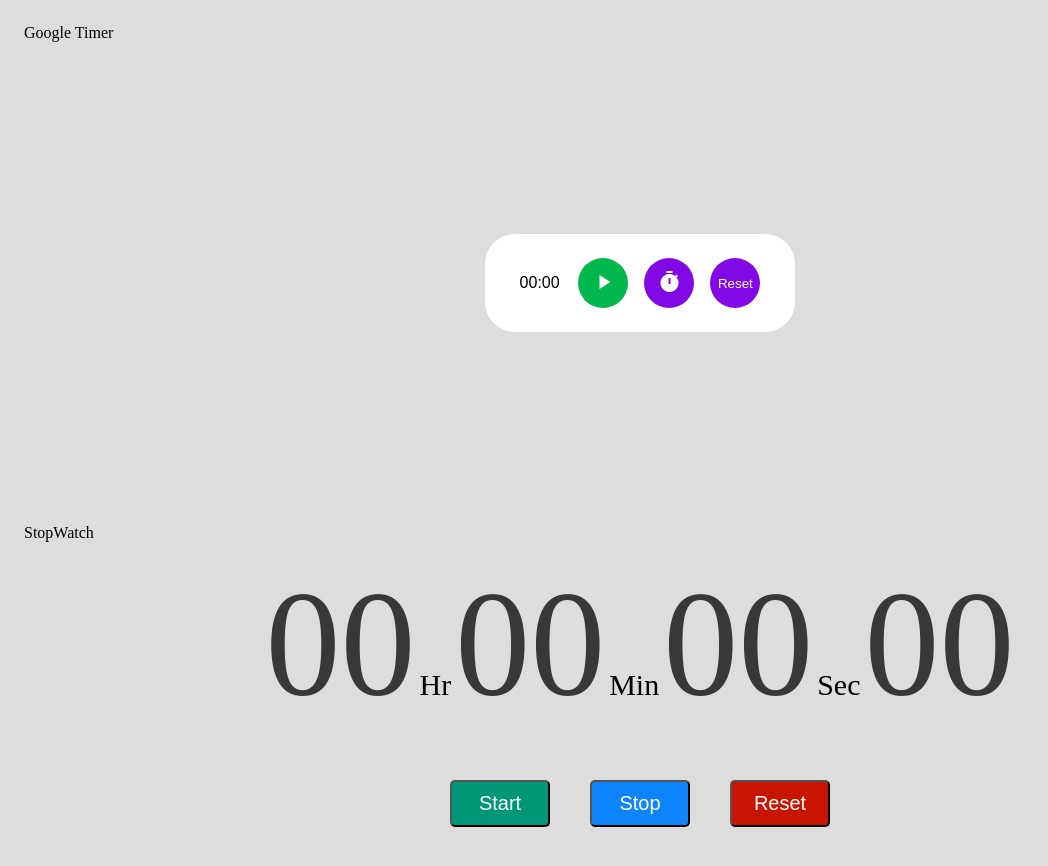
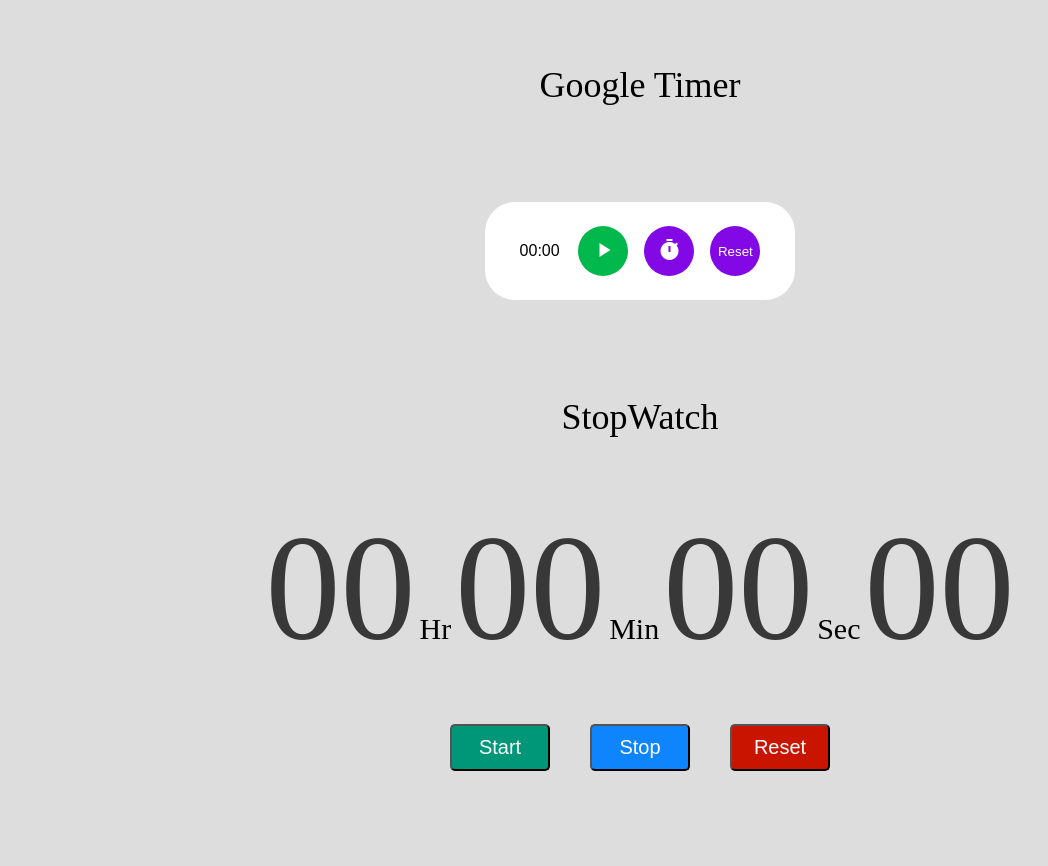
Before and after one commit to alaakhodary/Timer, a plain HTML site: page index.html in a window 1280 px wide. Shown: the whole page, without its empty margins (0-1048 px from the left). Drawn offline with Linux system fonts and the light colour scheme.

Commit message:
modifaying to the file

```diff
--- a/style.css
+++ b/style.css
@@ -3,6 +3,13 @@ body {
   margin: 24px;
 }
 /* Timer */
+p.p-1 {
+  display: flex;
+  align-items: center;
+  justify-content: center;
+  margin: 4rem auto;
+  font-size: 36px;
+}
 .timer {
   font-family: sans-serif;
   display: flex;
@@ -11,7 +18,7 @@ body {
   background: white;
   align-items: center;
   width: 20%;
-  margin: 12rem auto;
+  margin: 6rem auto;
   justify-content: space-evenly;
 }
 
```
